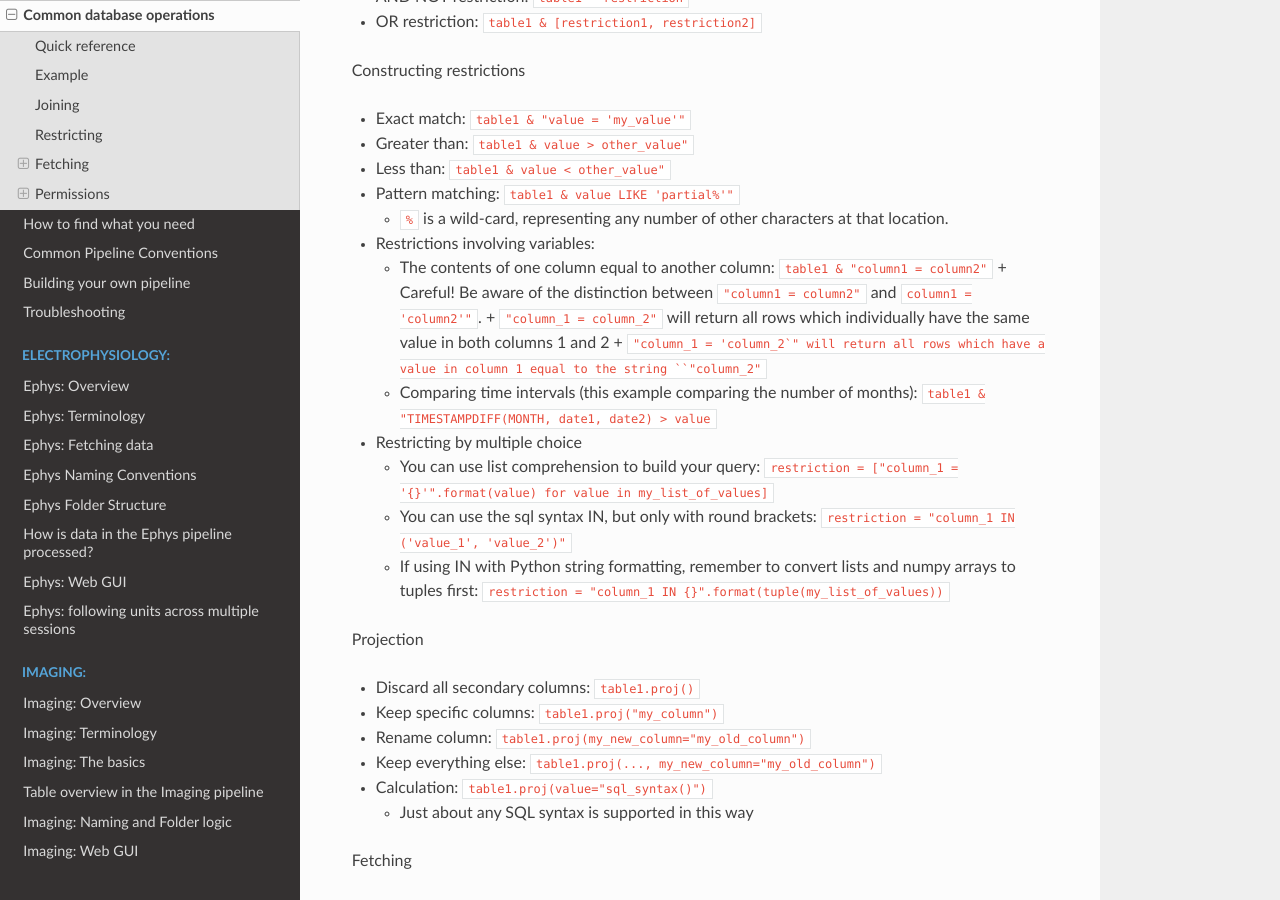
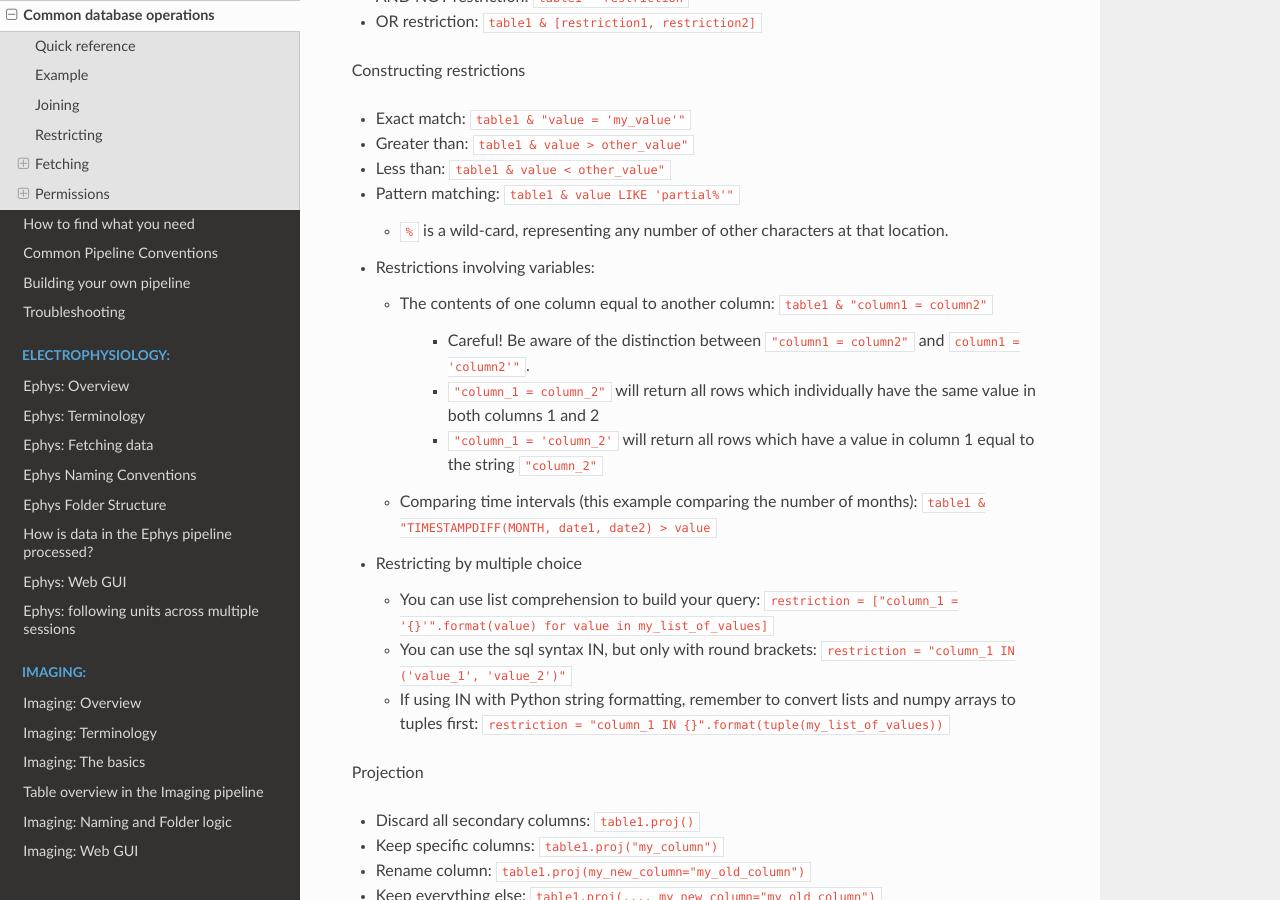
Before and after one commit to kavli-ntnu/dj-docs, a Sphinx documentation site: the page built from docs/common/common_operations.rst, in a window 1280 px wide and 900 px high, scrolled down 737 px. Built offline with Sphinx 7.4.7 and the Read the Docs theme 2.0.0, drawn with Linux system fonts in a browser that asks for light colours.

```diff
--- a/docs/common/common_operations.rst
+++ b/docs/common/common_operations.rst
@@ -43,9 +43,11 @@ Constructing restrictions
 * Restrictions involving variables:
 
   - The contents of one column equal to another column: ``table1 & "column1 = column2"``
-    + Careful! Be aware of the distinction between ``"column1 = column2"`` and ``column1 = 'column2'"``.
-    + ``"column_1 = column_2"`` will return all rows which individually have the same value in both columns 1 and 2
-    + ``"column_1 = 'column_2`" will return all rows which have a value in column 1 equal to the string ``"column_2"``
+
+     + Careful! Be aware of the distinction between ``"column1 = column2"`` and ``column1 = 'column2'"``.
+     + ``"column_1 = column_2"`` will return all rows which individually have the same value in both columns 1 and 2
+     + ``"column_1 = 'column_2'`` will return all rows which have a value in column 1 equal to the string ``"column_2"``
+
   - Comparing time intervals (this example comparing the number of months): ``table1 & "TIMESTAMPDIFF(MONTH, date1, date2) > value``
 
 * Restricting by multiple choice
```
